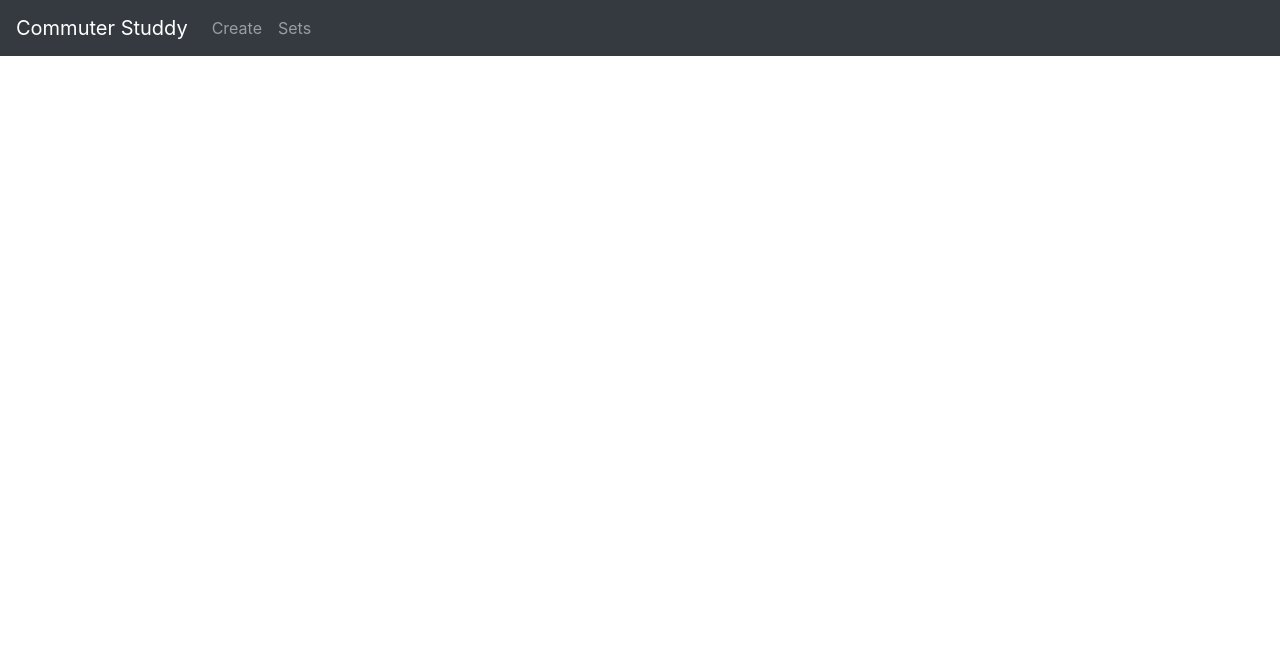
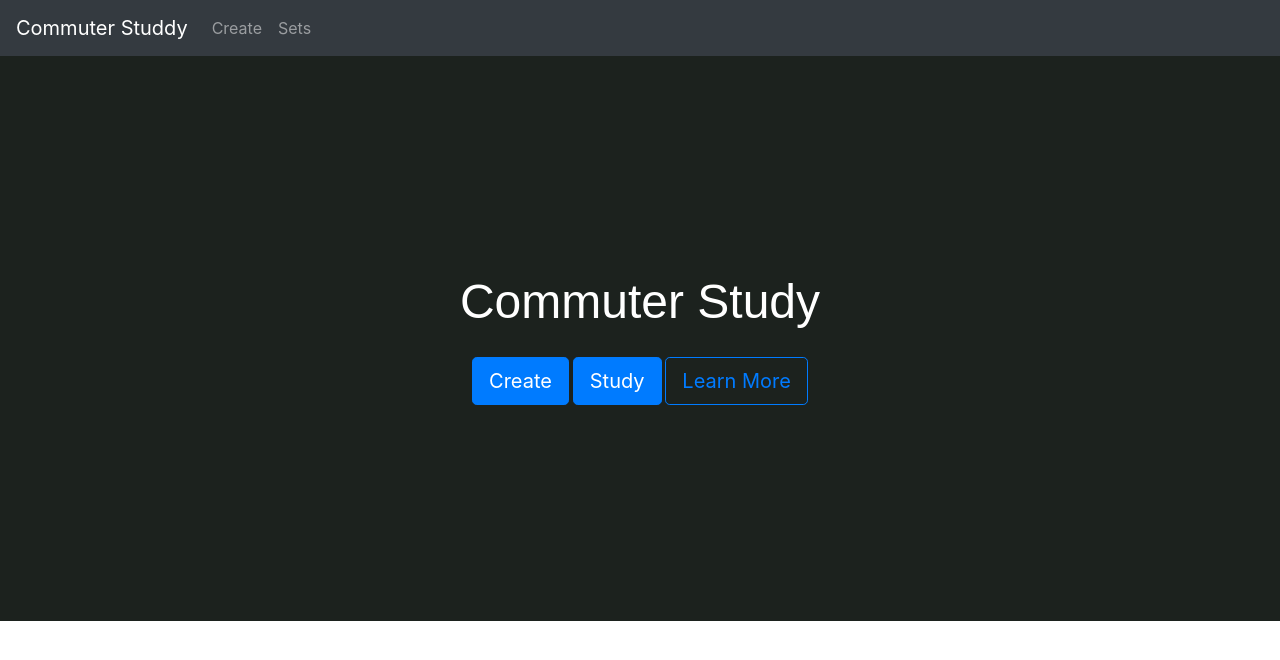
Before and after one commit to cs480SnackOverflow/front-end, a React app: page / in a window 1280 px wide. Shown: the top 660 px of the page. Built offline with nearby package versions, Linux system fonts and the light colour scheme.

Commit message:
Added landing page component and css

```diff
--- a/src/components/App.jsx
+++ b/src/components/App.jsx
@@ -3,6 +3,8 @@ import { BrowserRouter as Router, Route } from 'react-router-dom';
 import TopNavbar from './TopNavbar';
 import CreateFlashcardList from './CreateFlashcardList';
 import LoadFlashcardSet from './LoadFlashcardSet';
+import LandingPage from './LandingPage';
+import "../index.css";
 
 class App extends Component {
 
@@ -18,10 +20,12 @@ class App extends Component {
       <Router>
         <div>
           <Route path='/' component={TopNavbar}/>
+          <Route exact path='/' component={LandingPage}/>
           <Route path='/sets' component={LoadFlashcardSet}/>
           <Route path='/create' component={CreateFlashcardList}/>
         </div>
       </Router>
+
     )
   }
 }
--- /dev/null
+++ b/src/components/LandingPage.jsx
@@ -0,0 +1,27 @@
+import React, { Component } from 'react';
+import { Button } from 'reactstrap';
+import { Container, Row, Col } from 'reactstrap';
+import Banner from 'react-banner'
+import 'react-banner/dist/style.css'
+import { Collapse, Navbar, NavbarToggler, NavbarBrand, Nav, NavItem, NavLink } from 'reactstrap';
+
+
+class LandingPage extends Component {
+  render() {
+    return (
+      <div>
+      <div className="content">
+        <h1>Commuter Study</h1>
+        <ul className="header">
+          <li> <Button color="primary" size="lg">  Create</Button></li>
+          <li> <Button color="primary" size="lg">Study  </Button>{' '}{' '}</li>
+          <li> <Button outline color="primary" size="lg">Learn More      </Button>{' '}</li>
+        </ul>
+      </div>
+      </div>
+
+    );
+  }
+}
+
+export default LandingPage;
--- /dev/null
+++ b/src/index.css
@@ -0,0 +1,42 @@
+body {
+  background-color: #FF;
+  padding: 0px;
+  margin: 0;
+}
+h1 {
+  font-family: sans-serif;
+  text-align: center;
+  color: #FFF;
+  font-size: 300%;
+  padding: 20px;
+}
+ul.header li {
+  display: inline;
+  list-style-type: none;
+  margin: 0;
+  text-align: center;
+
+}
+ul.header {
+  font-weight: bold;
+  padding: 0;
+  text-align: center;
+}
+ul.header li a {
+  color: #FFF;
+  font-weight: bold;
+  text-decoration: none;
+  padding: 20px;
+  display: inline-block;
+}
+.content {
+  background-color: #1c221e;
+  padding: 200px;
+}
+.content h2 {
+  padding: 0;
+  margin: 0;
+}
+.content li {
+  margin-bottom: 10px;
+}
```
